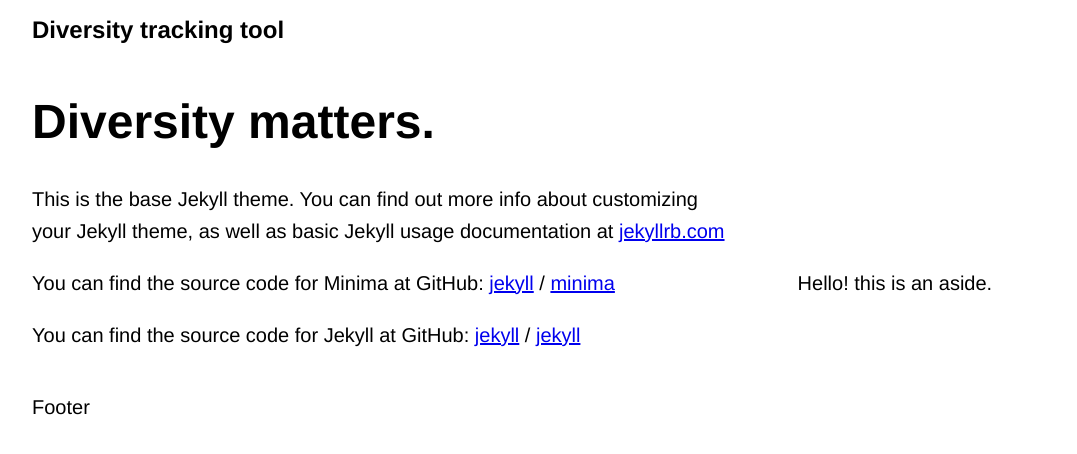
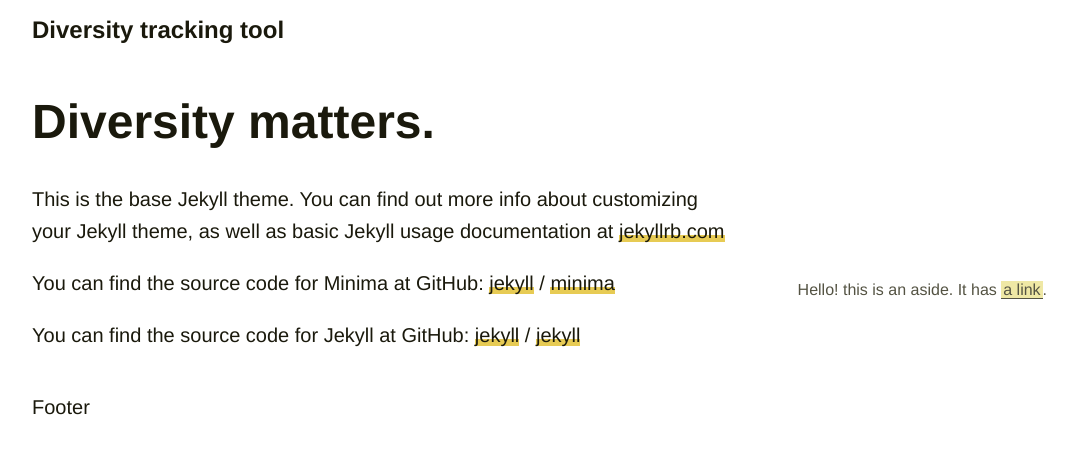
Before and after one commit to Doteveryone/diversity-tool-microsite, a Jekyll site: the page built from index.md, in a window 1280 px wide. Shown: the top 454 px of the page, without its empty margins (28-1105 px from the left). Built offline with Jekyll 4.4.1, drawn with Linux system fonts in a browser that asks for light colours.

Commit message:
Add some link styles

```diff
--- /dev/null
+++ b/_scss/_links.scss
@@ -0,0 +1,22 @@
+a {
+  color: $black;
+  text-decoration: none;
+  box-shadow: inset 0 -7px 0 lighten($yellow, 15);
+  transition: all 0.2s ease-out;
+
+  &:hover, &:focus, &:active {
+    box-shadow: inset 0 -7px 0 $orange;
+  }
+}
+
+aside a {
+  color: $darkgrey;
+  box-shadow: none;
+  background: $lightyellow;
+  padding: 0 2px;
+  border-bottom: 1px solid $darkgrey;
+  &:hover, &:focus, &:active {
+    box-shadow: none;
+    background: lighten($yellow, 15);
+  }
+}
--- a/_scss/_typography.scss
+++ b/_scss/_typography.scss
@@ -2,6 +2,7 @@
   font-family: $body;
   @include body;
   font-weight: 300;
+  color: $black;
 }
 
 p, ul, li {
@@ -10,6 +11,12 @@
 
 h1, h2, h3, h4, h5, h6 {
   font-weight: 600;
+}
+
+aside {
+  color: $darkgrey;
+  @include body-small;
+  padding-top: $gutter/2;
 }
 
 article  {
--- a/_scss/base/_variables.scss
+++ b/_scss/base/_variables.scss
@@ -4,3 +4,9 @@
 $tablet: 800px;
 
 $body: 'Soleil', Helvetica, Segoe UI, sans-serif;
+
+$black: #1A190C;
+$darkgrey: #545343;
+$orange: #D2961D;
+$yellow: #D2AF1D;
+$lightyellow: #EFE8A5;
--- a/css/pages.scss
+++ b/css/pages.scss
@@ -9,3 +9,4 @@
 
 @import 'grid';
 @import 'typography';
+@import 'links';
--- a/index.md
+++ b/index.md
@@ -5,7 +5,7 @@
 
 This is the base Jekyll theme. You can find out more info about customizing your Jekyll theme, as well as basic Jekyll usage documentation at [jekyllrb.com](https://jekyllrb.com/)
 
-<aside>Hello! this is an aside.</aside>
+<aside>Hello! this is an aside. It has <a href="#">a link</a>.</aside>
 
 You can find the source code for Minima at GitHub:
 [jekyll][jekyll-organization] /
```
